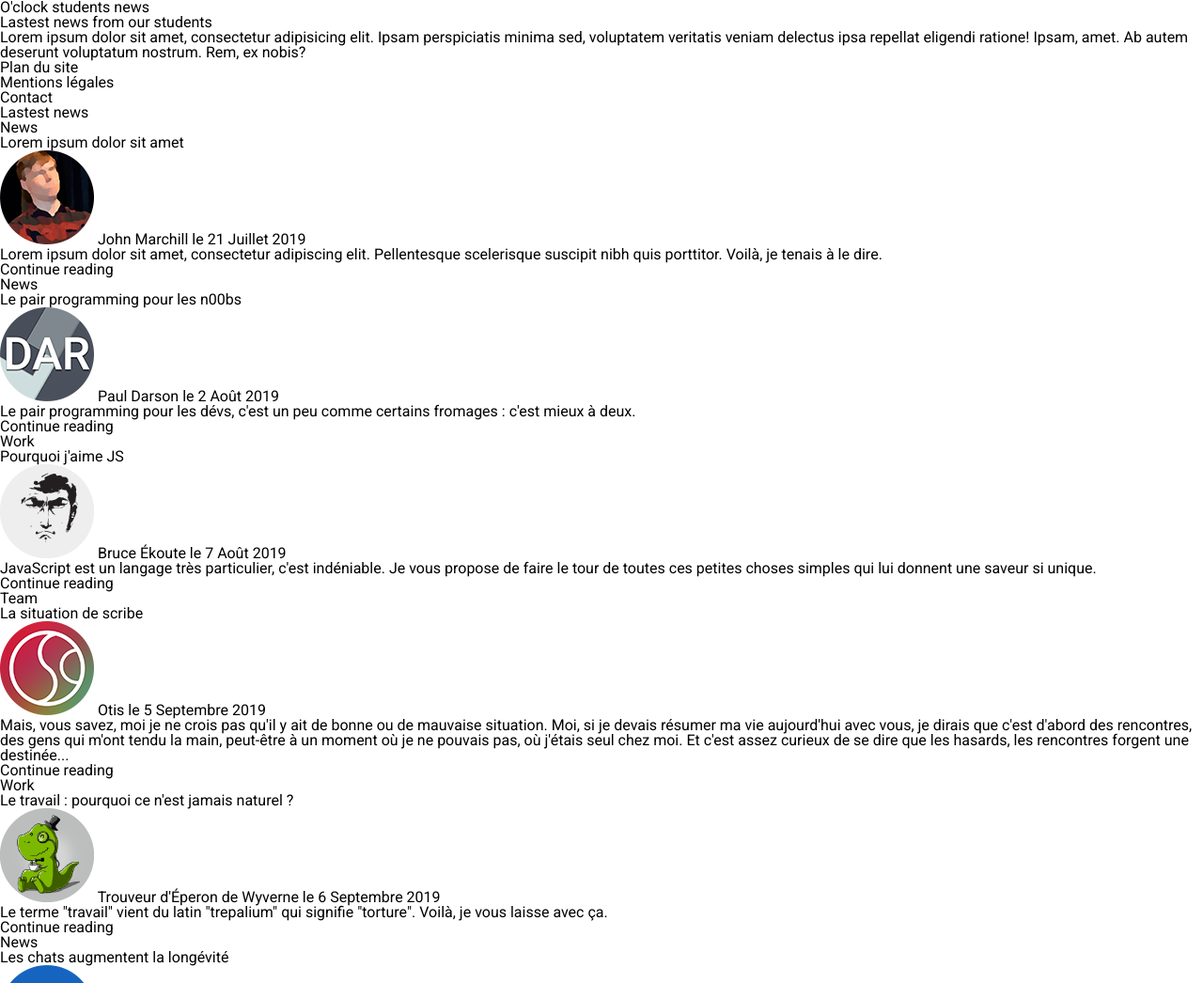
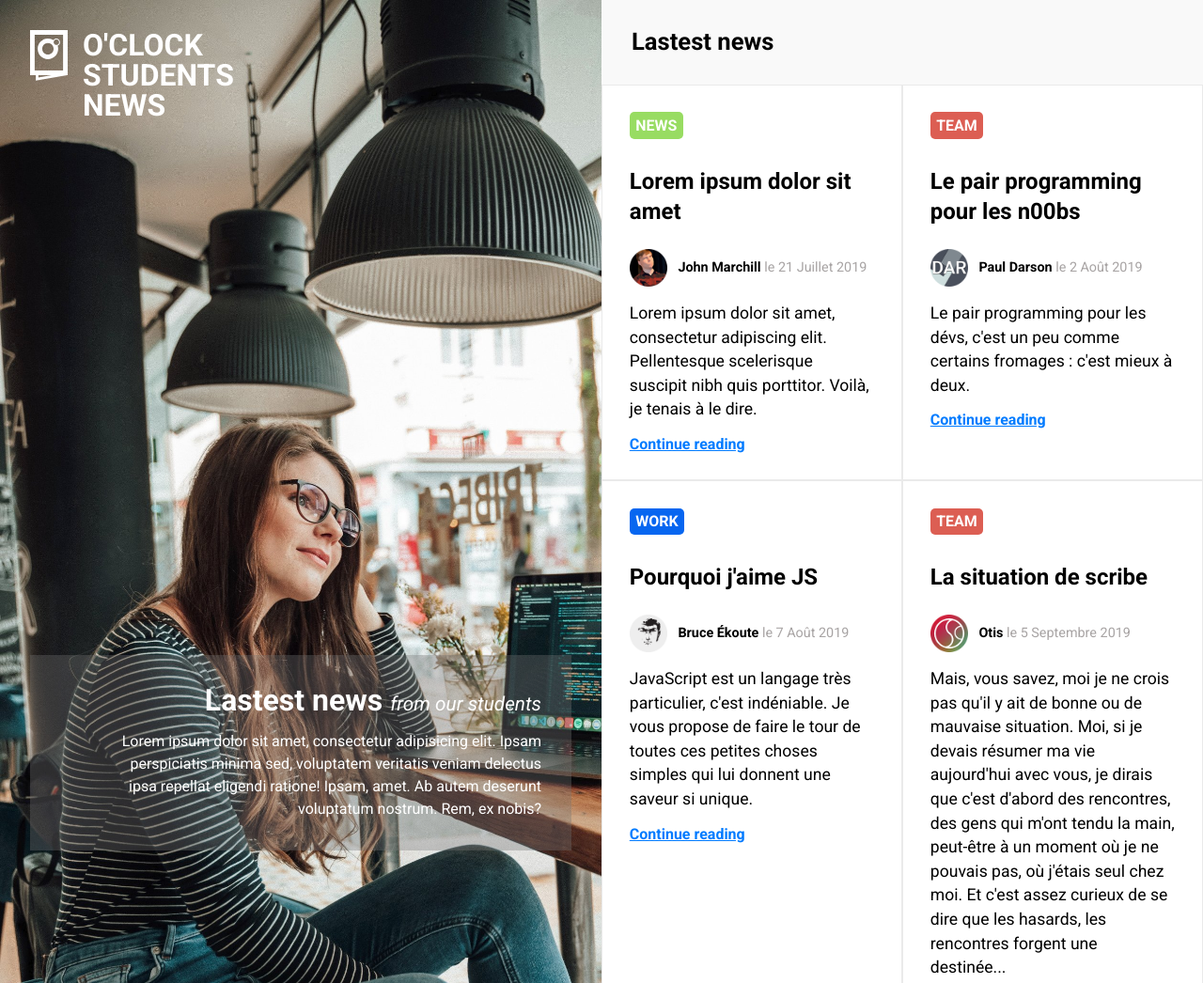
Before and after one commit to ElodieFaivre/2021-S01-NewsPage, a plain HTML site: page index.html in a window 1280 px wide. Shown: the top 1046 px of the page at 94% size. Drawn offline with Linux system fonts and the light colour scheme.

Commit message:
ajout du CSS, challenge termine (sans bonus)

```diff
--- a/index.html
+++ b/index.html
@@ -12,11 +12,15 @@
 </head>
 <body>
     <header>
-        <!-- <img alt="Logo O'Clock" > -->
-        <h1>O'clock students news</h1>
 
+        <div class="header__logo">
+            <img class="header__logo__picture"
+                 src="./images/onews.svg"
+                 alt="Le logo du journal de l'école O'Clock">
+            <h1>O'clock students news</h1>
+        </div>
         <blockquote>
-        <h2 class="header__title">Lastest news <em>from our students</em></h2>
+        <h2 class="header__title">Lastest news <em class="header__title__italic">from our students</em></h2>
         <p class="header__description">
             Lorem ipsum dolor sit amet, consectetur adipisicing elit. Ipsam perspiciatis minima sed, voluptatem veritatis veniam delectus ipsa repellat eligendi ratione! Ipsam, amet. Ab autem deserunt voluptatum nostrum. Rem, ex nobis?
         </p>
@@ -24,15 +28,15 @@
 
         <nav>
             <ul>
-                <li>Plan du site</li>
-                <li>Mentions légales</li>
-                <li>Contact</li>
+                <li><a href="">Plan du site</a></li>
+                <li><a href="">Mentions légales</a></li>
+                <li><a href="">Contact</a></li>
             </ul>
         </nav>
     </header>
 
     <main>
-        <h2>Lastest news</h2>
+        <h2 class="main__title">Lastest news</h2>
         <article>
             <div class="article__category article__category--News">News</div>
 
@@ -51,11 +55,11 @@
                 Lorem ipsum dolor sit amet, consectetur adipiscing elit. Pellentesque scelerisque suscipit nibh quis porttitor. Voilà, je tenais à le dire.
             </p>
             <a href=""
-            class="article__continue">Continue reading</a>
+            class="article__complete">Continue reading</a>
         </article>
 
         <article>
-            <div class="article__category article__category--Team">News</div>
+            <div class="article__category article__category--Team">Team</div>
 
             <h3 class="article__title">Le pair programming pour les n00bs</h3>
             <div class="article__info">
@@ -72,7 +76,7 @@
                 Le pair programming pour les dévs, c'est un peu comme certains fromages : c'est mieux à deux.
             </p>
             <a href=""
-            class="article__continue">Continue reading</a>
+            class="article__complete">Continue reading</a>
         </article>
 
         <article>
@@ -93,7 +97,7 @@
                 JavaScript est un langage très particulier, c'est indéniable. Je vous propose de faire le tour de toutes ces petites choses simples qui lui donnent une saveur si unique.
             </p>
             <a href=""
-            class="article__continue">Continue reading</a>
+            class="article__complete">Continue reading</a>
         </article>
 
         <article>
@@ -114,7 +118,7 @@
                 Mais, vous savez, moi je ne crois pas qu'il y ait de bonne ou de mauvaise situation. Moi, si je devais résumer ma vie aujourd'hui avec vous, je dirais que c'est d'abord des rencontres, des gens qui m'ont tendu la main, peut-être à un moment où je ne pouvais pas, où j'étais seul chez moi. Et c'est assez curieux de se dire que les hasards, les rencontres forgent une destinée...
             </p>
             <a href=""
-            class="article__continue">Continue reading</a>
+            class="article__complete">Continue reading</a>
         </article>
 
         <article>
@@ -135,7 +139,7 @@
                 Le terme "travail" vient du latin "trepalium" qui signifie "torture". Voilà, je vous laisse avec ça.
             </p>
             <a href=""
-            class="article__continue">Continue reading</a>
+            class="article__complete">Continue reading</a>
         </article>
 
         <article>
@@ -156,7 +160,7 @@
                 Jusqu'à un certain nombre. Au delà de 28 chats, les scientifiques semblent quelque peu sceptiques. Surtout sur l'aspect budgétaire...
             </p>
             <a href=""
-            class="article__continue">Continue reading</a>
+            class="article__complete">Continue reading</a>
         </article>
 
     </main>
--- a/style.css
+++ b/style.css
@@ -1,3 +1,193 @@
 html {
     font-family: 'Roboto', sans-serif;
 }
+
+body {
+    display: flex;
+    flex-direction: row;
+    justify-content: space-evenly;
+
+}
+
+html {
+    font-family: 'Roboto', sans-serif;
+}
+
+body {
+    display: flex;
+    flex-direction: row;
+    justify-content: space-evenly;
+
+}
+
+header {
+    display:flex;
+    flex-direction: column;
+    background-image: url("./images/nicole.jpg");
+    background-size: cover;
+    background-repeat: no-repeat;
+    margin-left: 0;
+    flex: 1 1 0;
+    justify-content: space-between;
+}
+
+.header__logo__picture {
+    width: 40px;
+
+}
+
+
+.header__logo {
+    color: white;
+    text-align: start;
+    margin: 2rem;
+    display:flex;
+    align-items:flex-start;
+
+}
+
+h1 {
+    text-transform: uppercase;
+    font-size: 2rem;
+    font-weight: bold;
+    width: 30px;
+    margin-left:1rem;
+}
+
+blockquote {
+    background-color: rgba(116, 116, 116, 0.35);
+    color: white;
+    width: 90%;
+    text-align: right;
+    align-self: center;
+    padding:2rem;
+}
+
+.header__title{
+    font-weight:bold;
+    font-size:2rem;
+    margin-bottom:1rem;
+}
+
+.header__title__italic{
+    font-style:italic;
+    font-weight:400;
+    font-size:1.3rem;
+}
+
+.header__description{
+    line-height:1.5rem;
+    margin-left: 3rem;
+}
+
+nav {
+    color: rgb(156, 28, 28);
+    padding: 0.2rem;
+    text-align: end;
+    margin-bottom: 0.5rem;
+    margin-right: 0.5rem;
+    font-size: 1.3rem;
+
+}
+
+ul {
+    display:flex;
+    flex-direction: row;
+    justify-content:flex-end;
+}
+
+li {
+    padding: 1.5rem;
+    color: #eaeaea;
+    text-shadow: 1px 1px 2px black;
+}
+
+main {
+    flex: 1 1 0;
+    background-color: #F9F9F9;
+    display:flex;
+    flex-wrap:wrap;
+}
+
+.main__title {
+
+    font-size: 1.6rem;
+    font-weight: bold;
+    padding:2rem;
+    width:100%;
+
+}
+
+article {
+    background-color:white;
+    border:1px solid #eaeaea;
+    width:50%;
+    padding:1.8rem;
+}
+
+.article__category {
+    color:white;
+    padding:0.4rem;
+    border-radius:5px;
+    display:inline-block;
+    text-transform:uppercase;
+    margin-bottom:1.8rem;
+    font-weight:bold;
+}
+
+.article__category--News {
+    background-color:#98DC62;
+}
+
+.article__category--Work {
+    background-color:#0766F0;
+}
+
+.article__category--Team {
+    background-color:#DC5E53;
+}
+
+.article__title {
+    font-size:1.5rem;
+    font-weight:bold;
+    line-height:2rem;
+    margin-bottom:1.5rem;
+}
+
+.article__img {
+    width:40px;
+    vertical-align:middle;
+}
+
+.article__author {
+    font-weight:bold;
+    vertical-align:middle;
+    padding-left: 0.5rem;
+}
+
+.article__dated {
+    font-weight: 400;
+    color: #918c8ccc;
+}
+
+.article__info {
+    margin-bottom: 1rem;
+    font-size: 0.9rem;
+}
+
+.article__text {
+    font-size: 1.1rem;
+    margin-bottom: 1rem;
+    line-height:1.6rem;
+}
+
+.article__complete {
+    color : #007bff;
+    font-weight: bold;
+    text-decoration: underline;
+
+}
+
+.article__complete:hover {
+    color : #0056b3;
+}
```
